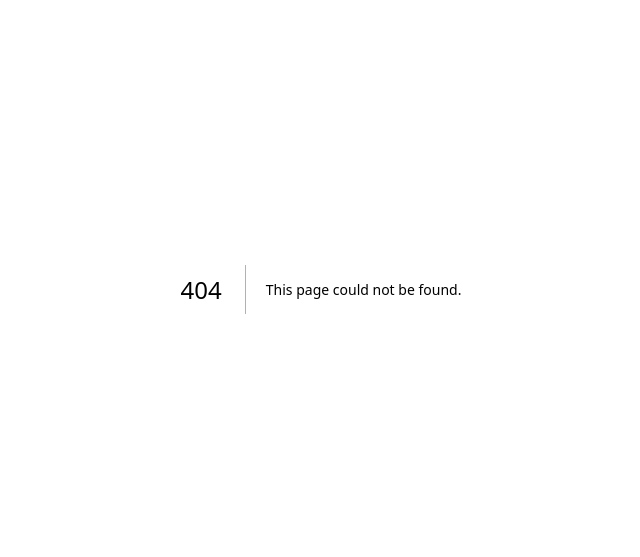
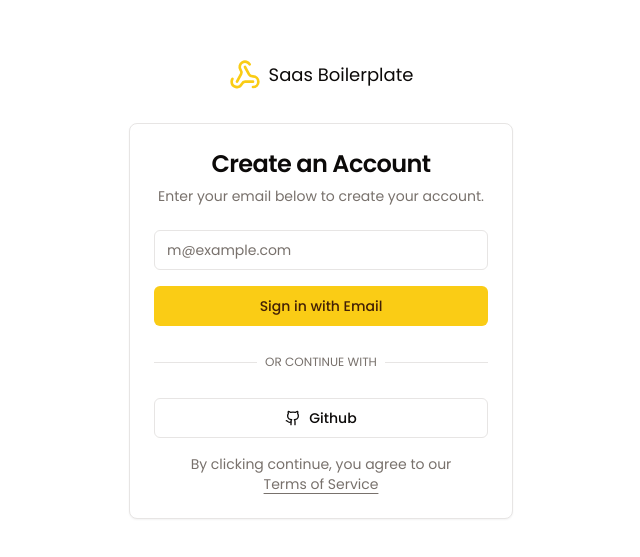
Before and after one commit to Revmagi/next-saas-boilerplate, a Next.js app: page /auth/login in a window 1280 px wide. Before the commit this address had no page. Shown: the part 111-668 px from the top of the page, without its empty margins (319-959 px from the left). Built offline with nearby package versions, Linux system fonts and the light colour scheme.

Commit message:
adding Login Page

```diff
--- /dev/null
+++ b/app/auth/login/page.tsx
@@ -0,0 +1,75 @@
+import Link from "next/link"
+
+import { Button } from "@/components/ui/button"
+import {
+  Card,
+  CardContent,
+  CardDescription,
+  CardHeader,
+  CardTitle,
+} from "@/components/ui/card"
+import { Input } from "@/components/ui/input";
+import { GithubIcon } from "lucide-react";
+import Logo from "@/components/blocks/Logo";
+
+
+const LoginForm = () => {
+  return (
+    <div className="themes-wrapper bg-background w-full h-screen flex flex-col items-center justify-center px-4 ">
+    <div className="flex justify-center mb-8">
+    <Logo />
+    </div>
+    <Card className="mx-auto max-w-sm">
+      <CardHeader className="text-center">
+        <CardTitle className="text-2xl">Create an Account</CardTitle>
+        <CardDescription>
+          Enter your email below to create your account.
+        </CardDescription>
+      </CardHeader>
+      <CardContent>
+        <div className="grid gap-4">
+          <div className="grid gap-2">
+          <Input
+              id="email"
+              type="email"
+              placeholder="m@example.com"
+              required
+            />
+          </div>
+
+          <Button type="submit" className="w-full">
+            Sign in with Email
+          </Button>
+
+         <div className="relative my-3">
+           <div className="absolute inset-0 flex items-center">
+            <span className="w-full border-t" />
+           </div>
+           <div className="relative flex justify-center text-xs uppercase">
+            <span className="bg-background px-2 text-muted-foreground">
+              Or continue with
+            </span>
+            </div>
+         </div>
+
+          <Button variant="outline" className="w-full">
+            <GithubIcon className="w-4 h-4 mr-2" /> Github
+          </Button>
+        </div>
+        <p className="px-8 text-center text-sm text-muted-foreground mt-4">
+              By clicking continue, you agree to our{" "}
+              <Link
+                href="/terms"
+                className="underline underline-offset-4 hover:text-primary"
+              >
+                Terms of Service
+              </Link>
+         </p>
+      </CardContent>
+    </Card>
+    </div>
+
+  );
+};
+
+export default LoginForm;
--- a/app/dashboard/settings/page.tsx
+++ b/app/dashboard/settings/page.tsx
@@ -1,9 +1,35 @@
-import React from 'react'
+
+import { Button } from "@/components/ui/button"
+import {
+  Card,
+  CardContent,
+  CardDescription,
+  CardFooter,
+  CardHeader,
+  CardTitle,
+} from "@/components/ui/card"
+
+import { Input } from "@/components/ui/input"
 
 const Settings
  = () => {
   return (
-    <div>Settings </div>
+    <Card x-chunk="dashboard-04-chunk-1">
+    <CardHeader>
+      <CardTitle>Profile Name</CardTitle>
+      <CardDescription>
+        Update your profile name.
+      </CardDescription>
+    </CardHeader>
+    <CardContent>
+      <form>
+        <Input placeholder="Your Name Here" />
+      </form>
+    </CardContent>
+    <CardFooter className="border-t px-6 py-4">
+      <Button>Save</Button>
+    </CardFooter>
+  </Card>
   )
 }
 
--- /dev/null
+++ b/components/ui/input.tsx
@@ -0,0 +1,25 @@
+import * as React from "react"
+
+import { cn } from "@/lib/utils"
+
+export interface InputProps
+  extends React.InputHTMLAttributes<HTMLInputElement> {}
+
+const Input = React.forwardRef<HTMLInputElement, InputProps>(
+  ({ className, type, ...props }, ref) => {
+    return (
+      <input
+        type={type}
+        className={cn(
+          "flex h-10 w-full rounded-md border border-input bg-background px-3 py-2 text-sm ring-offset-background file:border-0 file:bg-transparent file:text-sm file:font-medium file:text-foreground placeholder:text-muted-foreground focus-visible:outline-none focus-visible:ring-2 focus-visible:ring-ring focus-visible:ring-offset-2 disabled:cursor-not-allowed disabled:opacity-50",
+          className
+        )}
+        ref={ref}
+        {...props}
+      />
+    )
+  }
+)
+Input.displayName = "Input"
+
+export { Input }
--- /dev/null
+++ b/components/ui/label.tsx
@@ -0,0 +1,26 @@
+"use client"
+
+import * as React from "react"
+import * as LabelPrimitive from "@radix-ui/react-label"
+import { cva, type VariantProps } from "class-variance-authority"
+
+import { cn } from "@/lib/utils"
+
+const labelVariants = cva(
+  "text-sm font-medium leading-none peer-disabled:cursor-not-allowed peer-disabled:opacity-70"
+)
+
+const Label = React.forwardRef<
+  React.ElementRef<typeof LabelPrimitive.Root>,
+  React.ComponentPropsWithoutRef<typeof LabelPrimitive.Root> &
+    VariantProps<typeof labelVariants>
+>(({ className, ...props }, ref) => (
+  <LabelPrimitive.Root
+    ref={ref}
+    className={cn(labelVariants(), className)}
+    {...props}
+  />
+))
+Label.displayName = LabelPrimitive.Root.displayName
+
+export { Label }
--- a/package.json
+++ b/package.json
@@ -13,6 +13,7 @@
     "@radix-ui/react-avatar": "^1.1.0",
     "@radix-ui/react-dialog": "^1.1.1",
     "@radix-ui/react-dropdown-menu": "^2.1.1",
+    "@radix-ui/react-label": "^2.1.0",
     "@radix-ui/react-navigation-menu": "^1.2.0",
     "@radix-ui/react-slot": "^1.1.0",
     "class-variance-authority": "^0.7.0",
```
Also changed, not shown: 1 other file (tests, documents, lock files or other folders).
